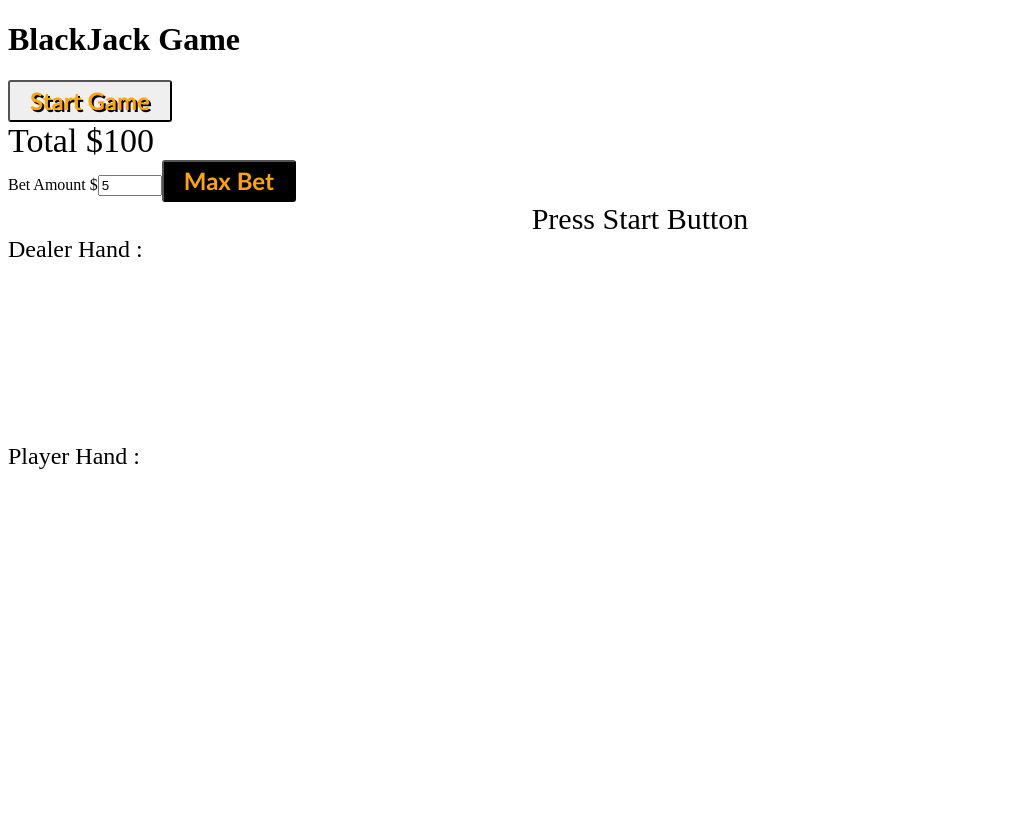
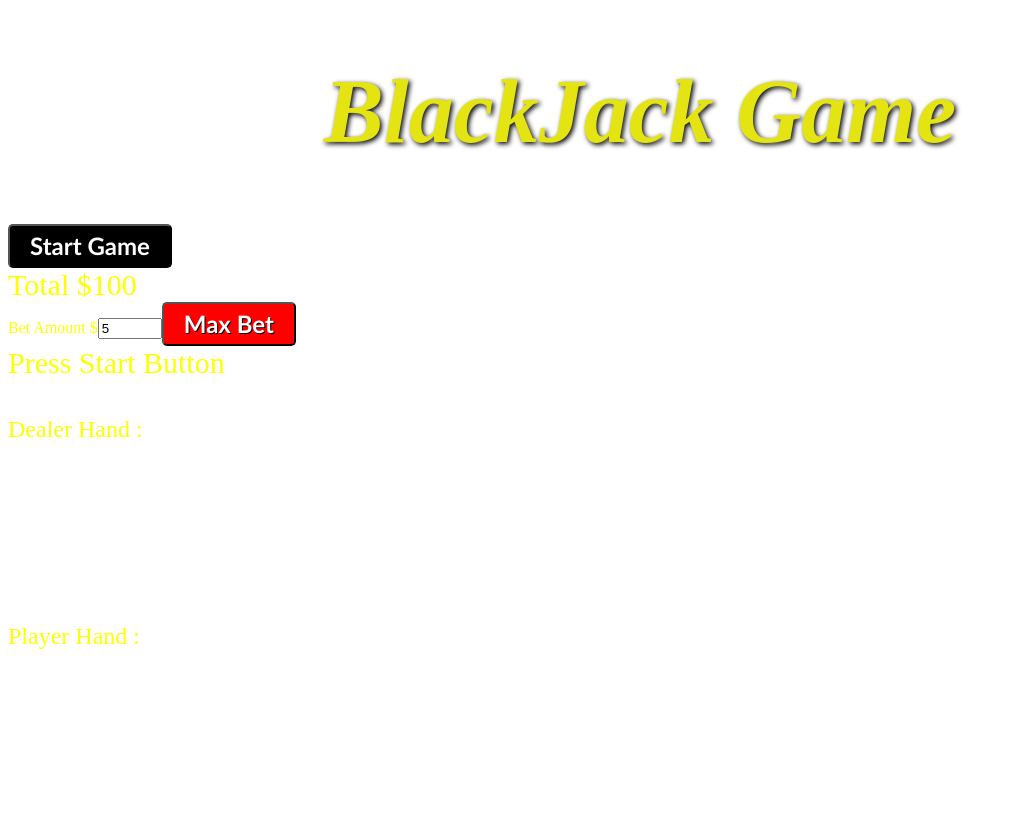
Before and after one commit to ollievargas/BlackJack, a plain HTML site: page index.html in a window 1280 px wide. Shown: the whole page, without its empty margins (0-1015 px from the left). Before the commit the page ends 800 px from the top, so only its background shows below. Drawn offline with Linux system fonts and the light colour scheme.

Commit message:
updated css

```diff
--- a/blackjack.css
+++ b/blackjack.css
@@ -1,33 +1,34 @@
-#output{
+#output {
     font-size: 1.5em;
+    color: yellow;
 }
 
-#btndeal, #myactions {
+#btndeal,
+#myactions {
     display: none;
 }
 
 .btn {
-    border-radius: 3px;
-    padding: 7px 20px;
-    color: orange;
+    border-radius: 5px;
+    padding: 8px 20px;
+    color: white;
     display: inline-block;
     text-align: center;
-    text-shadow: 2px 2px black;
+    text-shadow: 1px 1px #000000;
     font: normal 700 24px/1 "Calibri", sans-serif;
 }
 
-#cover{
+#cover {
     height: 160px;
     width: 120px;
-    background-color: red;
+    background-color: brown;
     border-radius: 10px;
     position: absolute;
     border: 1px solid black;
     padding: 3px;
-
 }
 
-.card {
+.icard {
     height: 160px;
     width: 120px;
     padding: 3px;
@@ -40,20 +41,19 @@
     font-family: 'Lato';
 }
 
-.top-card{
+.top-card {
     font-size: 30px;
     line-height: 20px;
     left: 2px;
     top: 2px;
-
 }
 
-.content-card{
+.content-card {
     text-align: center;
     font-size: 70px;
 }
 
-.bottom-card{
+.bottom-card {
     font-size: 30px;
     line-height: 20px;
     right: 2px;
@@ -65,55 +65,87 @@
     -o-transform: rotate(-180deg);
 }
 
-
-.clubs, .spades{
+.clubs,
+.spades {
     color: black;
 }
-.hearts, .diams{
+
+.hearts,
+.diams {
     color: red;
 }
 
-.hearts .suit::after{
-    content: '\2665'
+.hearts .suit::after {
+    content: '\2665';
 }
-.diams .suit::after{
-    content: '\2666'
+
+.diams .suit::after {
+    content: '\2666';
 }
-.spades .suit::after{
-    content: '\2660'
+
+.spades .suit::after {
+    content: '\2660';
 }
-.clubs .suit::after{
-    content: '\2663'
+
+.clubs .suit::after {
+    content: '\2663';
 }
-#dealerHolder, #playerHolder{
+
+#dealerHolder,
+#playerHolder {
     height: 180px;
     width: 500px;
 
 }
 
-#message{
-    height: 70;
+#message {
+    height: 70px;
     font-size: 30px;
-    text-align: center;
+    color: yellow;
+
 }
-#btnhold{
+
+#btnhold {
+    background-color: green;
+}
+
+#btnhit {
+    background-color: red;
+}
+
+#btndouble {
+    background-color: blue;
+}
+
+#maxbet {
+    background-color: red;
+}
+
+#btnstart {
     background-color: black;
 }
-#btnhit{
-    background-color: black;
+
+.total {
+    font-size: 30px;
+    color: yellow;
+
 }
-#btndouble{
-    background-color: black;
+#bjheader{
+    text-align: center;
+    color: rgb(228, 228, 19);
+    font-size: 90px;
+    font-style: italic;
+    text-shadow: 2px 2px 5px black;
 }
-#maxbet{
-    background-color: black;
+/* #div1{
+    background-image: linear-gradient(to right, cyan, black);
+    margin: 0;
+} */
+#html{
+    background-image: url(images/cards_chips_poker_table_black_white-777986.jpg!d);
+    /* background-image: linear-gradient(-180deg, rgba(0, 0, 0, 0.897), green); */
+    margin: 0;
 }
-#brnstart{
-    background-color: black;
+#betamount{
+    color: yellow;
 }
-.total{
-    font-size: 34px;
-}
-#body1{
-    background-color: antiquewhite;
-}
```
